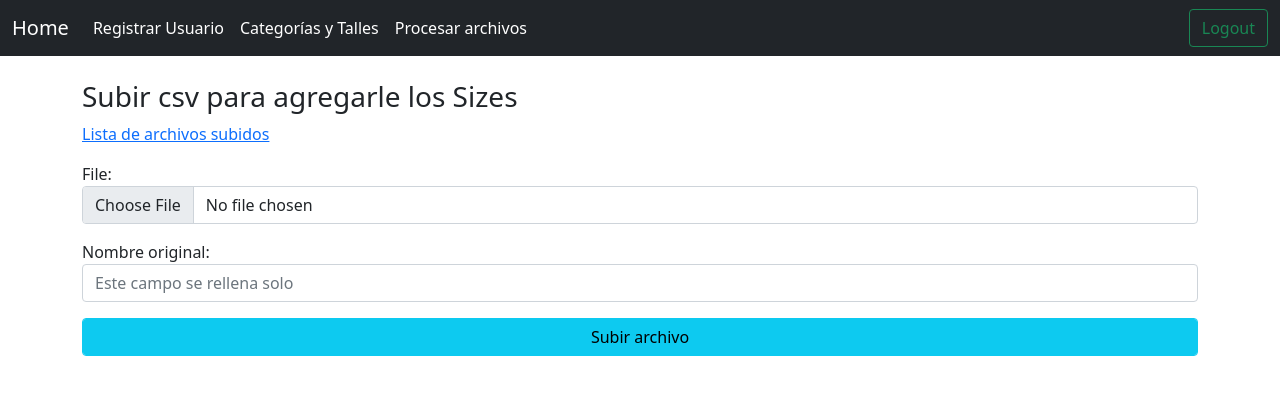
After one commit to chuelmo/ProyectoTaho, a Django app: page /files/upload/ in a window 1280 px wide. The commit adds this page. Shown: the top 395 px of the page. Run offline with Django 3.2, Linux system fonts and the light colour scheme; the visitor is signed in with stand-in values (Sample User, id 1).

Commit message:
funcionalidad completa

```diff
--- /dev/null
+++ b/CategoriesAndSizes/forms.py
@@ -0,0 +1,25 @@
+from django import forms
+from .models import File
+
+# Model form
+class FileUploadModelForm(forms.ModelForm):
+    class Meta:
+        model = File
+        fields = ('file','original_name')
+
+        widgets = {
+            'file': forms.ClearableFileInput(attrs={'class': 'form-control'}),
+            'original_name': forms.TextInput(attrs={'class': 'form-control', 'placeholder': 'Este campo se rellena solo'}),
+        }
+
+    def clean_file(self):
+        file = self.cleaned_data['file']
+        ext = file.name.split('.')[-1].lower()
+        if ext not in ["csv"]:
+            raise forms.ValidationError("Solo aceptamos archivos .csv")
+        return file
+
+    def clean_original_name(self):
+        file = self.cleaned_data.get('file')
+        if file != None:
+            return file.name
--- a/CategoriesAndSizes/models.py
+++ b/CategoriesAndSizes/models.py
@@ -1,4 +1,6 @@
 from django.db import models
+import os
+import uuid
 
 class SizeCategory(models.Model):
     id = models.AutoField(primary_key=True)
@@ -14,3 +16,14 @@ class Size(models.Model):
 
     def __str__(self):
         return self.name
+
+
+def user_directory_path(instance, filename):
+    ext = filename.split('.')[-1]
+    filename = '{}.{}'.format(uuid.uuid4().hex[:10], ext)
+    return os.path.join("files", filename)
+
+class File(models.Model):
+    id = models.AutoField(primary_key=True)
+    file = models.FileField(upload_to=user_directory_path, null=True)
+    original_name = models.CharField(max_length=150, verbose_name='Nombre original', blank=True)
--- /dev/null
+++ b/CategoriesAndSizes/procesar_csv.py
@@ -0,0 +1,105 @@
+import csv
+import os
+from .models import SizeCategory, Size
+
+TOTAL_FIELDS = 24
+TITLE_FIRST_FIELD = 'NOMBRE DE MARCA'
+OK = 'OK'
+# Categories
+ALL_CATEGORIES = []
+SIZES = {}
+
+def loadSizesAndCategories():
+    categorias = SizeCategory.objects.all()
+    for c in categorias:
+        ALL_CATEGORIES.append(c.description)
+        sizes = SizeCategory.objects.get(id=c.id).size_set.all()
+        sizesList = []
+        for s in sizes:
+            sizesList.append(s.name)
+        SIZES[c.description] = sizesList
+
+def getSizesFromCategory(category):
+    return SIZES.get(category.upper()) #lista de sizes
+
+def areFieldsOk(line, line_number, brand, offer):
+    isOk = True
+    error_message = 'linea: ' + str(line_number) + ' ERROR: '
+    if line[2] == '': # 'Codigo de Color'
+        error_message += 'falta Codigo de Color, '
+        isOk = False
+    if line[3] == '': # 'Nombre'
+        error_message += 'falta Nombre, '
+        isOk = False
+    if line[4] == '': # 'Descripcion de Color'
+        error_message += 'falta Descripcion de Color, '
+        isOk = False
+    if line[6].upper() not in ALL_CATEGORIES: # 'Size Category'
+        error_message += 'Size Category no existe'
+        isOk = False
+    if line[14] == '': # 'Estilo'
+        error_message += 'falta Estilo, '
+        isOk = False
+    if line_number > 2:
+        if line[0] != brand:
+            error_message += 'La marca no coincide con la primer fila, '
+            isOk = False
+        if line[1] != offer:
+            error_message += 'La oferta no coincide con la primer fila'
+            isOk = False
+    if isOk:
+        return OK
+    return error_message
+
+def writeLineWithSize(csv_writer, line):
+    curva = line[7]
+    size = line[5]
+    category = line[6]
+    isNeedToAddSize = curva == '' and size == '' and category.upper() in ALL_CATEGORIES
+    if isNeedToAddSize:
+        sizeList = getSizesFromCategory(category)
+        for sizeName in sizeList:
+            line[5] = sizeName
+            csv_writer.writerow(line)
+    else:
+        csv_writer.writerow(line)
+
+
+def procesarCSV(fileName):
+    textchars = bytearray({7, 8, 9, 10, 12, 13, 27} | set(range(0x20, 0x100)) - {0x7f})
+    def is_binary_string(bytes): return bool(bytes.translate(None, textchars))
+    if is_binary_string(open(fileName, 'rb').read(1024)):
+        return ['ERROR: El archivo no es del tipo esperado']
+    with open(fileName, 'r') as fileToClean:
+        readerObj = list(csv.reader(fileToClean))
+    newName = fileName + "_CLEAN.csv"
+    errors = []
+    if len(readerObj) < 2:
+        return ['ERROR: El archivo no tiene líneas para procesar']
+    loadSizesAndCategories()
+    with open(newName, 'w') as fileToWrite:
+        csv_writer = csv.writer(fileToWrite, delimiter=',')
+        line_number = 1
+        brand_name = ''
+        offer_name = ''
+        for line in readerObj:
+            if line_number == 1:
+                if len(line) != 24 and line[0] != TITLE_FIRST_FIELD:
+                    return ['ERROR: El formato del archivo no es el esperado']
+                msg_error = OK
+            elif line_number == 2:
+                brand_name = line[0] # 'Nombre de Marca'
+                offer_name = line[1] # 'Oferta'
+                msg_error = areFieldsOk(line, line_number, brand_name, offer_name)
+            else:
+                msg_error = areFieldsOk(line, line_number, brand_name, offer_name)
+            if msg_error == OK:
+                writeLineWithSize(csv_writer, line)
+            else:
+                line.insert(0, msg_error)
+                errors.append(line)
+            line_number += 1
+    os.remove(fileName)
+    os.rename(newName, fileName)
+    errors.insert(0,'OK')
+    return errors
--- a/CategoriesAndSizes/templates/base.html
+++ b/CategoriesAndSizes/templates/base.html
@@ -22,7 +22,10 @@
           <a class="nav-link active" aria-current="page" href="/accounts/signup/">Registrar Usuario</a>
         </li>
         <li class="nav-item">
-          <a class="nav-link active" aria-current="page" href="/files/categories/">Categorías</a>
+          <a class="nav-link active" aria-current="page" href="/files/categories/">Categorías y Talles</a>
+        </li>
+        <li class="nav-item">
+          <a class="nav-link active" aria-current="page" href="/files/">Procesar archivos</a>
         </li>
         {% endif %}
       </ul>
--- /dev/null
+++ b/CategoriesAndSizes/templates/upload_form.html
@@ -0,0 +1,17 @@
+{% extends "base.html" %}
+{% load static %}
+{% block content %}
+<div class="container py-4">
+    {% if heading %}
+    <h3>{{ heading }}</h3>
+    {% endif %}
+    <p> <a href="/files/">Lista de archivos subidos</a></p>
+
+    <form action="" method="post" enctype="multipart/form-data">
+        {% csrf_token %}
+        {{ form.as_p }}
+        <button class="btn btn-info form-control " type="submit" value="submit">Subir archivo</button>
+    </form>
+</div>
+
+{% endblock %}
--- a/CategoriesAndSizes/urls.py
+++ b/CategoriesAndSizes/urls.py
@@ -10,5 +10,13 @@ urlpatterns = [
     path('categories/add/', views.createCategory),
     path('categories/del/<id>', views.deleteCategory),
     path('categories/edit/<id>', views.editCategory),
-    path('categories/update/', views.updateCategory)
+    path('categories/update/', views.updateCategory),
+    path('talles/<idCategory>', views.listSizes),
+    path('talles/add/', views.createSize),
+    path('talles/edit/<id>/<idCat>', views.editSize),
+    path('talles/update/', views.updateSize),
+    path('talles/del/<id>/<idCat>', views.deleteSize),
+    re_path(r'^upload/$', views.model_form_upload, name='model_form_upload'),
+    re_path(r'^delete/$', views.model_delete, name='model_delete'),
+    re_path(r'^download/(?P<id>.*)/$', views.file_response_download, name='file_download'),
 ]
--- a/CategoriesAndSizes/views.py
+++ b/CategoriesAndSizes/views.py
@@ -1,19 +1,25 @@
 from django.shortcuts import render, redirect
 from django.conf import settings
 from django.contrib.auth.decorators import login_required
-from .models import SizeCategory, Size
+from django.http import FileResponse, Http404
+import os
+from .forms import FileUploadModelForm
+from .models import SizeCategory, Size, File
+from .procesar_csv import procesarCSV
 
 def home(request):
     return render(request, "home.html")
 
 @login_required(login_url="/accounts/login/")
-def file_list(request):
-    return render(request, 'file_list.html')
-
-@login_required(login_url="/accounts/login/")
 def listCategories(request):
     allCategories = SizeCategory.objects.all()
     return render(request, 'crudCategories.html', {'categories': allCategories})
+
+@login_required(login_url="/accounts/login/")
+def listSizes(request, idCategory):
+    categoria = SizeCategory.objects.get(id=idCategory)
+    sizes = SizeCategory.objects.get(id=idCategory).size_set.all()
+    return render(request, 'crudTalles.html', {'category': categoria, 'sizes': sizes})
 
 @login_required(login_url="/accounts/login/")
 def createCategory(request):
@@ -22,15 +28,36 @@ def createCategory(request):
     return redirect('/files/categories/')
 
 @login_required(login_url="/accounts/login/")
+def createSize(request):
+    idCategoria = request.POST['txtIdCat']
+    nombre = request.POST['txtNombreSize']
+    categoria = SizeCategory.objects.get(id=idCategoria)
+    size = Size(name=nombre)
+    size.save()
+    size.categories.add(categoria)
+    return redirect('/files/talles/' + idCategoria)
+
+@login_required(login_url="/accounts/login/")
 def editCategory(request, id):
     categoria = SizeCategory.objects.get(id=id)
     return render(request, "editCategory.html", {"category": categoria})
+
+@login_required(login_url="/accounts/login/")
+def editSize(request, id, idCat):
+    talle = Size.objects.get(id=id)
+    return render(request, "editSize.html", {"size": talle, "category": idCat})
 
 @login_required(login_url="/accounts/login/")
 def deleteCategory(request, id):
     categoria = SizeCategory.objects.get(id=id)
     categoria.delete()
     return redirect('/files/categories/')
+
+@login_required(login_url="/accounts/login/")
+def deleteSize(request, id, idCat):
+    size = Size.objects.get(id=id)
+    size.delete()
+    return redirect('/files/talles/' + idCat)
 
 @login_required(login_url="/accounts/login/")
 def updateCategory(request):
@@ -40,3 +67,65 @@ def updateCategory(request):
     categoria.description = nombre
     categoria.save()
     return redirect('/files/categories/')
+
+@login_required(login_url="/accounts/login/")
+def updateSize(request):
+    id = request.POST['txtId']
+    nombre = request.POST['txtNombre']
+    idCategoria = request.POST['txtCategoria']
+    talle = Size.objects.get(id=id)
+    talle.name = nombre
+    talle.save()
+    return redirect('/files/talles/' + idCategoria)
+
+@login_required(login_url="/accounts/login/")
+def file_list(request):
+    files = File.objects.all().order_by("-id")
+    deletedFiles = False
+    for f in files:
+        if not f.file.storage.exists(f.file.name):
+            f.delete()
+            deletedFiles = True
+    if deletedFiles:
+        files = File.objects.all().order_by("-id")
+    return render(request, 'file_list.html', {'files': files})
+
+@login_required(login_url="/accounts/login/")
+def model_form_upload(request):
+    if request.method == "POST":
+        form = FileUploadModelForm(request.POST, request.FILES)
+        if form.is_valid():
+            form.save()
+            return redirect("/files/")
+    else:
+        form = FileUploadModelForm()
+    return render(request, 'upload_form.html', {'form': form, 'heading': 'Subir csv para agregarle los Sizes'})
+
+@login_required(login_url="/accounts/login/")
+def file_response_download(request, id):
+    file = File.objects.get(pk=id)
+    file_path = file.file.url[1:]
+    media_root = getattr(settings, 'MEDIA_ROOT', None)
+    ext = os.path.basename(file_path).split('.')[-1].lower()
+    if ext in ['csv']:
+        todoOK = procesarCSV(os.path.join(media_root, 'files', os.path.basename(file.file.url)))
+        if todoOK[0] == 'OK':
+            response = FileResponse(open(file_path, 'rb'))
+            response['content_type'] = "application/octet-stream"
+            response['Content-Disposition'] = 'attachment; filename=' + os.path.basename(file_path)
+            return response
+        else:
+            return render(request, 'errors_list.html', {'errors': todoOK})
+    else:
+        raise Http404
+
+@login_required(login_url="/accounts/login/")
+def model_delete(request):
+    media_root = getattr(settings, 'MEDIA_ROOT', None)
+    records = File.objects.all()
+    for f in records:
+        fileName = os.path.join(media_root, 'files', os.path.basename(f.file.url))
+        if os.path.isfile(fileName):
+            os.remove(fileName)
+    records.delete()
+    return render(request, 'file_list.html', {'files': records})
--- a/accounts/views.py
+++ b/accounts/views.py
@@ -24,7 +24,7 @@ def login_view(request):
             if 'next' in request.POST:
                 return redirect(request.POST.get('next'))
             else:
-                return redirect('CategoriesAndSizes:file_list')
+                return render(request, 'home.html')
     else:
         form = AuthenticationForm()
     return render(request, 'login.html', {'form': form})
--- a/static/css/style.css
+++ b/static/css/style.css
@@ -56,3 +56,12 @@
     border-radius: 4px;
     margin: 10px 0;
 }
+
+th, td {
+    text-align: center;
+    vertical-align: middle;
+}
+
+h2 > em {
+    font-size: 0.6em;
+}
```
Also changed, not shown: CategoriesAndSizes/templates/crudCategories.html (+7 -4 lines), CategoriesAndSizes/templates/crudTalles.html (added, +63 -0 lines), CategoriesAndSizes/templates/editSize.html (added, +32 -0 lines), CategoriesAndSizes/templates/errors_list.html (added, +25 -0 lines), CategoriesAndSizes/templates/file_list.html (+27 -1 lines).
